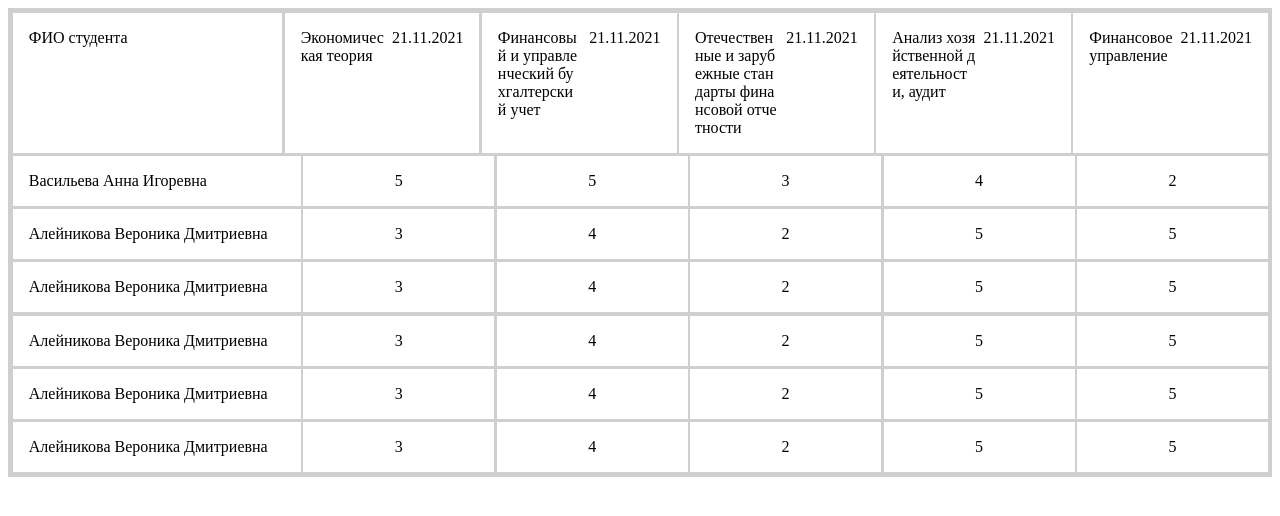
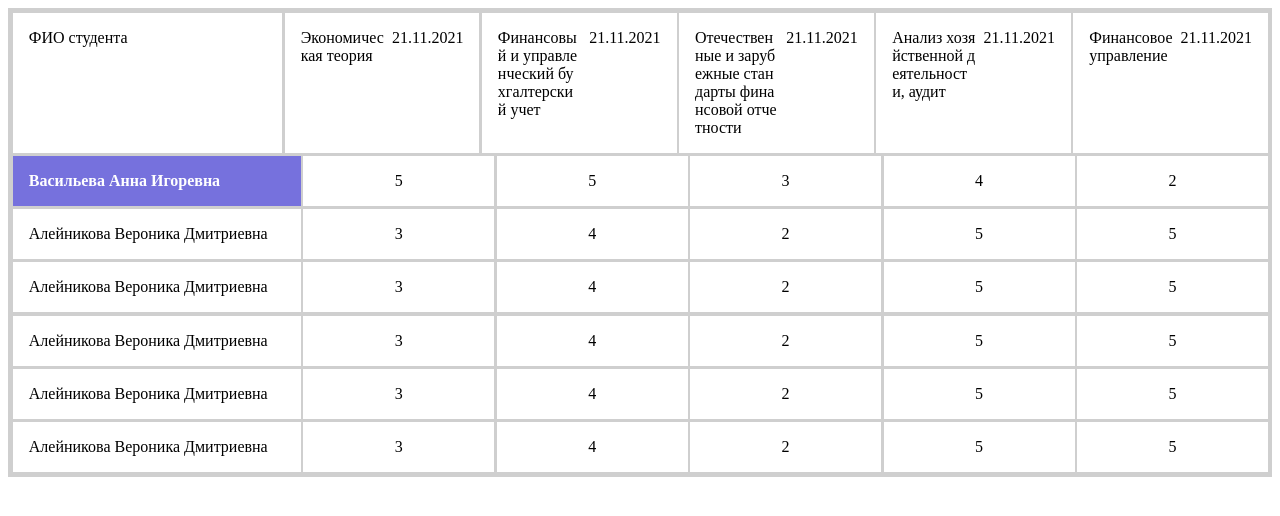
Before and after one commit to Chiga2030/isco-pro-test-task, a React (Create React App) app: page / in a window 1280 px wide. In both pictures the pointer is over the element "Васильева Анна Игоревна". Shown: the top 516 px of the page. Built offline with nearby package versions, Linux system fonts and the light colour scheme.

Commit message:
add hover styles for cells

```diff
--- a/src/components/Table/Table.module.css
+++ b/src/components/Table/Table.module.css
@@ -24,6 +24,13 @@
   justify-content: center;
 }
 
+.bodyCell:hover {
+  background: #7671dd;
+  color: #fff;
+  font-weight: bold;
+  cursor: pointer;
+}
+
 .study {
   flex-grow: 1;
 }
```
